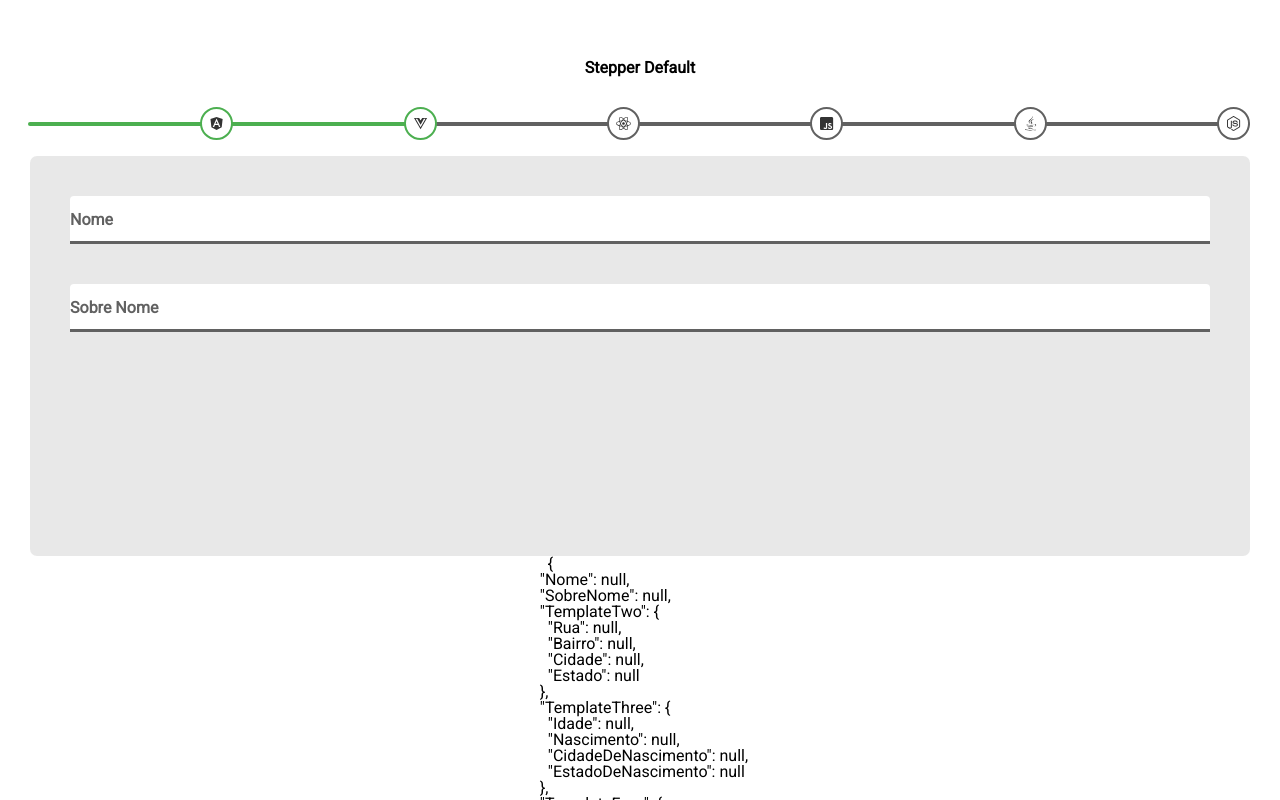
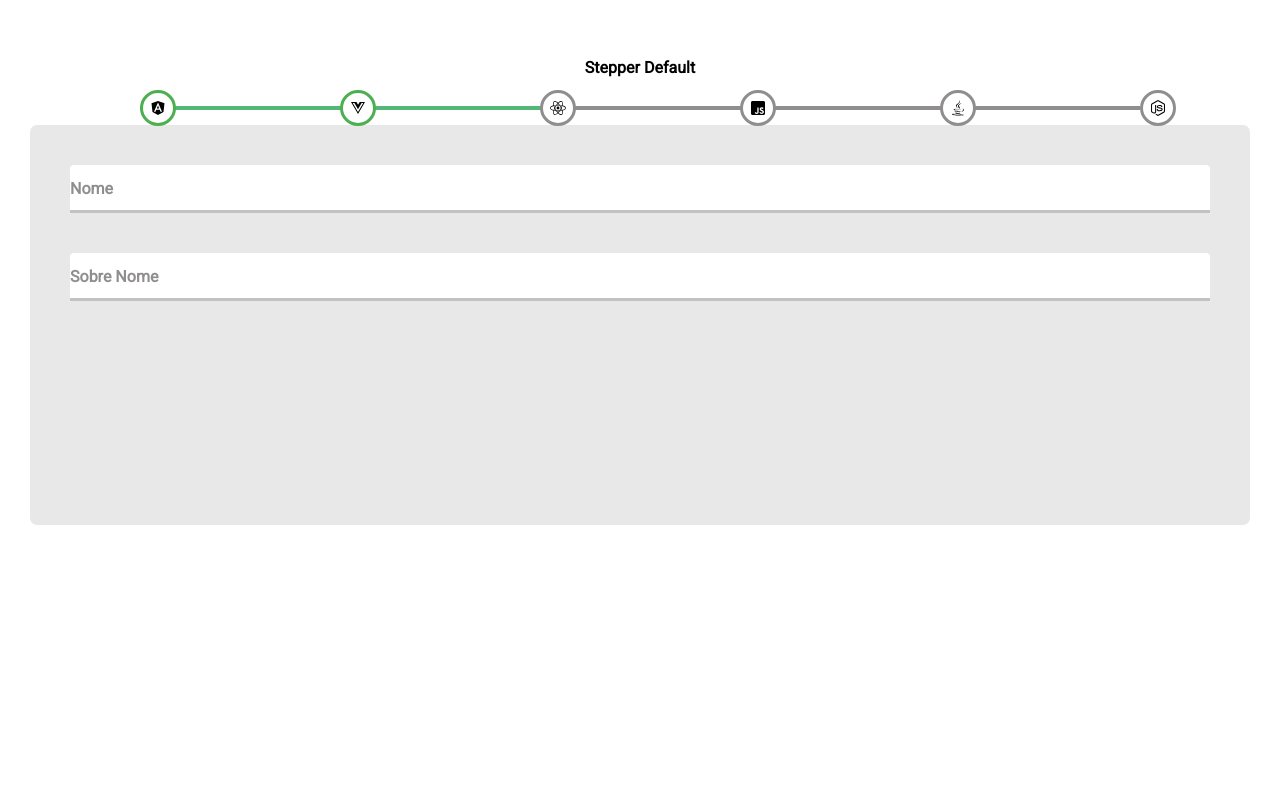
Before and after one commit to rafaelcarvalhocaetano/MediumAngular, an Angular app: page /stepper in a window 1280 px wide. Shown: the top 800 px of the page. Built offline with nearby package versions, Linux system fonts and the light colour scheme.

Commit message:
Finished style step

```diff
--- a/src/app/medium-stepper/medium-stepper.component.html
+++ b/src/app/medium-stepper/medium-stepper.component.html
@@ -1,9 +1,9 @@
 <div class="medium-stepper">
   <div class="stepper-default">
     <h4>Stepper Default</h4>
-    <md-stepper [listIcons]="listIcons" [iconDirection]="direct" (sendStepper)="stepperEvent($event)"></md-stepper>
-    <form class="container-templates"
-    [formGroup]="form">
+    <md-stepper [listIcons]="listIcons" (sendStepper)="stepperEvent($event)"></md-stepper>
+
+    <form class="container-templates" [formGroup]="form">
 
       <div  class="item"
         [class.item__visible]="indexId === 0 || indexId === null">
@@ -64,9 +64,4 @@
 
     </form>
   </div>
-  <pre>
-    {{
-      form.value | json
-    }}
-  </pre>
 </div>
--- a/src/app/shared/components/input/input.component.scss
+++ b/src/app/shared/components/input/input.component.scss
@@ -9,18 +9,20 @@
   }
   .form-input {
     border: 0;
-    border-bottom: 3px solid $secundary-stepper;
+    border-bottom: 3px solid $border-color;
     border-top-right-radius: 4px;
     border-top-left-radius: 4px;
     outline: none;
     transition: .2s ease-in-out;
     box-sizing: border-box;
-    padding: 5px;
+    padding: 5px 10px;
+    color: $primary-stepper;
+    font-weight: bold;
     &:focus {
       border-bottom: 3px solid $primary-stepper;
       &::placeholder {
         visibility: visible;
-        padding-left: 3px;
+        color: $border-color;
       }
     }
     &__invalid {
@@ -36,7 +38,7 @@
     }
     &:focus + .form-label {
       color: $primary-stepper;
-      top: -27px;
+      top: -31px;
       font-size: 12px;
       left: 0;
       pointer-events: none;
@@ -50,7 +52,7 @@
   }
   .form-label {
     &__fixtop {
-      top: -27px;
+      top: -31px;
       font-size: 12px;
     }
     &__invalid {
--- a/src/app/shared/components/stepper/stepper.component.html
+++ b/src/app/shared/components/stepper/stepper.component.html
@@ -1,9 +1,8 @@
-<ul class="stepper-container">
-	<li class="stepper-line" *ngFor="let item of listIcons; let i = index"
-		[class.stepper-line__stepper_color]="item.completed"
-		[ngStyle]="{'justify-content': iconDirection}">
-		<a class="action" (click)="sendStepper.emit(i)">
-			<i class="{{ item.Icon }} icons"></i>
+<ul class="container">
+	<li class="stepper" *ngFor="let item of listIcons;let i = index"
+		[class.stepper__completed]="indexId[i] === i && item.completed">
+		<a class="icons" [class.icons__completed]="indexId[i] === i && item.completed" (click)="sendStepper.emit(i)">
+			<i class="{{ item.Icon }}"></i>
 		</a>
 	</li>
 </ul>
--- a/src/app/shared/components/stepper/stepper.component.scss
+++ b/src/app/shared/components/stepper/stepper.component.scss
@@ -1,65 +1,66 @@
 @import '../../../../assets/styles/colors.scss';
 @import '../../../../assets/styles/mixis.scss';
 
-.stepper-container {
+.container {
   width: 100%;
-	height: 35px;
+  display: flex;
+  justify-content: center;
+  .stepper {
     display: flex;
     align-items: center;
-	.stepper-line {
-		width: 100%;
+    width: 200px;
     height: 4px;
     background-color: $secundary-stepper;
-		display: flex;
-		align-items: center;
-    box-sizing: border-box;
-    .action {
-      z-index: 1;
+    &:last-child {
+      width: 0;
+    }
+    &__completed {
+      &::after {
+        content: '';
+        background-color: $primary-stepper;
+        animation: stepper 1s both;
+      }
+    }
     .icons {
+      width: 30px;
+      height: 30px;
+      background-color: #FFF;
+      border-radius: 50%;
+      position: absolute;
+      cursor: pointer;
       display: flex;
       align-items: center;
       justify-content: center;
-        width: 25px;
-        height: 25px;
-        background-color: $white;
-        padding: 2px;
-        border: 2px solid $secundary-stepper;
-        border-radius: 50%;
-        font-size: 15px;
-        cursor: pointer;
-        color: #333;
-      }
-    }
-    &:nth-child(n + 1) {
-      border-radius: 10px;
-      margin-left: -2px;
-    }
-    &__stepper_color {
-      animation: __stepper  1s 100ms both;
-      background-color: $primary-stepper;
-      .icons {
-        border: 2px solid $primary-stepper;
-        animation: __stepper_border 1s 100ms both;
-        color: $primary-stepper;
+      border: 3px solid $secundary-stepper;
+      &__completed {
+        border: 3px solid $primary-stepper;
+        animation: stepper_border 1s both;
       }
     }
   }
 }
 
-@keyframes __stepper {
+@keyframes stepper {
   from {
-    background-color: $secundary-stepper;
+    width: 0%;
+    height: 4px;
+    background-color: #55b776;
   }
   to {
-    background-color: $primary-stepper;
+    width: 100%;
+    height: 4px;
+    background-color: #55b776;
   }
 }
 
-@keyframes __stepper_border {
-  from {
-    border-color: $secundary-stepper;
+@keyframes stepper_border {
+  0% {
+    transform: scale(1);
   }
-  to {
-    border-color: $primary-stepper;
+  50% {
+    transform: scale(1.3);
+  }
+  100% {
+    transform: scale(1);
   }
 }
--- a/src/app/shared/components/stepper/stepper.component.ts
+++ b/src/app/shared/components/stepper/stepper.component.ts
@@ -1,4 +1,4 @@
-import { Component, Input, Output, EventEmitter } from '@angular/core';
+import { Component, Input, Output, EventEmitter, OnInit, ɵConsole } from '@angular/core';
 
 import { Icons } from 'src/app/core/models/Icons';
 
@@ -7,15 +7,35 @@ import { Icons } from 'src/app/core/models/Icons';
   templateUrl: './stepper.component.html',
   styleUrls: ['./stepper.component.scss']
 })
-export class StepperComponent {
+export class StepperComponent implements OnInit {
 
   @Input()
   public listIcons: Icons [] = [];
 
-  @Input()
-  public iconDirection = 'flex-end';
-
   @Output()
   public sendStepper = new EventEmitter<any>();
 
+  public indexId = [];
+
+
+  ngOnInit() {
+    this.updateList();
+  }
+
+  private updateList() {
+    let index = 0;
+    const inter = setInterval(() => {
+      this.indexId.push(index);
+      index += 1;
+      this.clearInterval(index, inter);
+    }, 1000);
+  }
+
+  private clearInterval(index: number, variableName) {
+    if (!this.listIcons[index].completed) {
+      clearInterval(variableName);
+    }
+  }
+
+
 }
--- a/src/assets/styles/colors.scss
+++ b/src/assets/styles/colors.scss
@@ -1,5 +1,6 @@
 $primary-stepper: #4CAF50;
-$secundary-stepper: #616161;
+$secundary-stepper: #8f8d8d;
+$border-color: #c4c1c1;
 
 
 // $primary-stepper: rgb(70, 130, 220);
```
Lines whose indentation alone changed are shown as unchanged.
